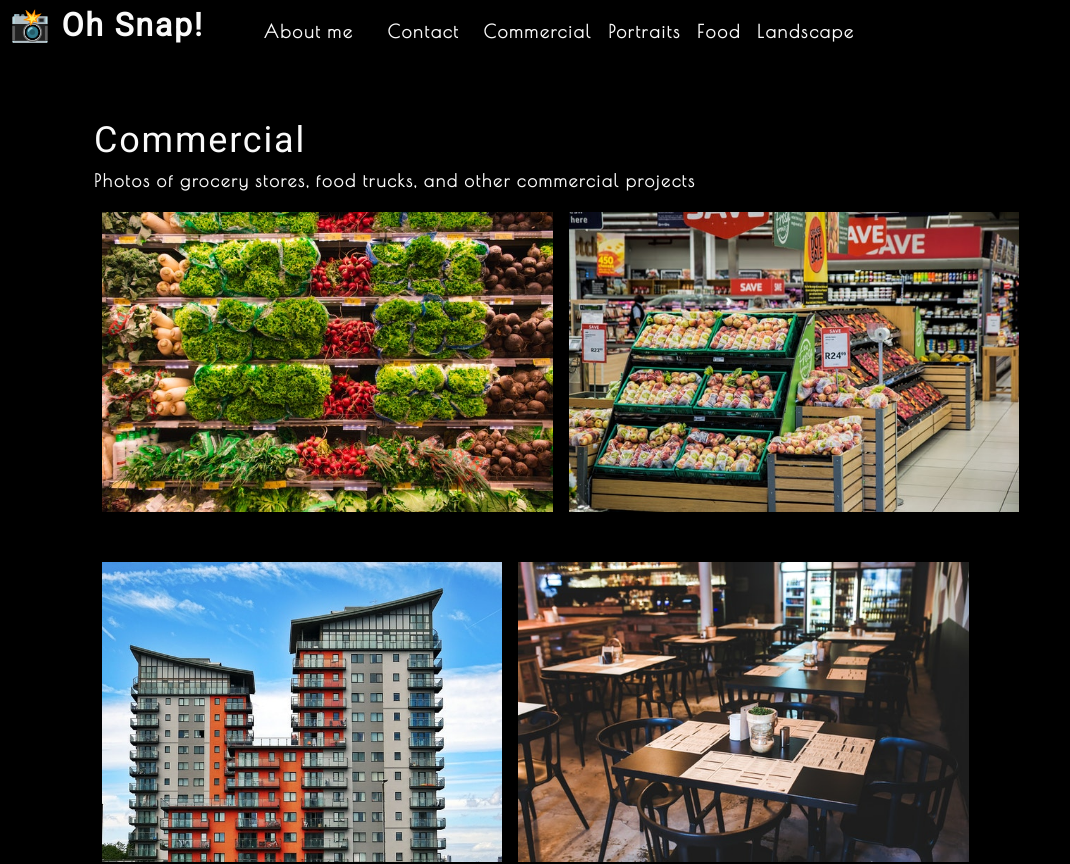
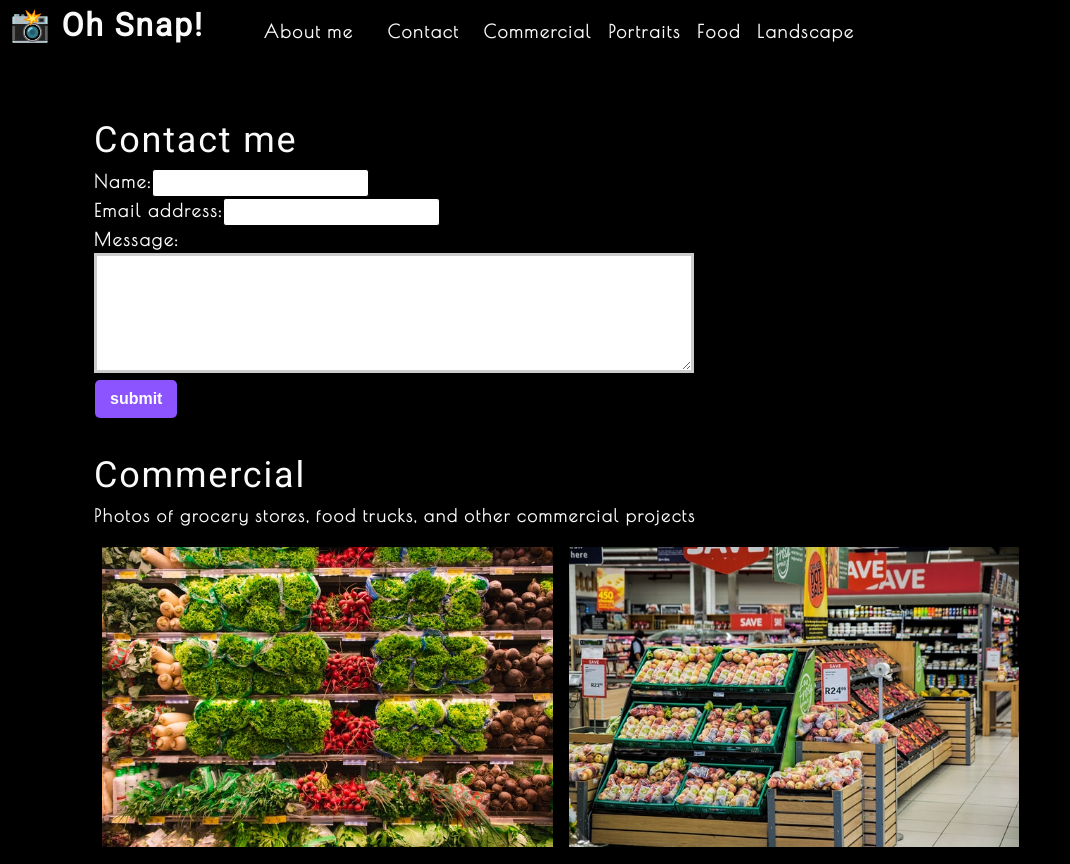
Before and after one commit to thomascupchurch/photo-port, a React (Create React App) app: page / in a window 1280 px wide. Shown: the top 864 px of the page, without its empty margins (0-1070 px from the left). Built offline with nearby package versions, Linux system fonts and the light colour scheme; the HTML template or start-up script is replaced by a standard one.

Commit message:
submits form data

```diff
--- a/src/App.js
+++ b/src/App.js
@@ -2,6 +2,7 @@
 import Nav from "./components/Nav";
 import About from "./components/About";
 import Gallery from "./components/Gallery";
+import ContactForm from "./components/Contact";
 
 function App() {
   const [categories] = useState([
@@ -29,8 +30,8 @@
       ></Nav>
       <main>
         <div>
+          <ContactForm></ContactForm>
           <Gallery currentCategory={currentCategory}></Gallery>
-
           <About></About>
         </div>
       </main>
--- a/src/components/Contact/index.js
+++ b/src/components/Contact/index.js
@@ -1,22 +1,50 @@
-import React from "react";
+import React, { useState } from "react";
 
 function ContactForm() {
-  // JSX
+  const [formState, setFormState] = useState({
+    name: "",
+    email: "",
+    message: "",
+  });
+  const { name, email, message } = formState;
+  function handleChange(e) {
+    setFormState({ ...formState, [e.target.name]: e.target.value });
+  }
+  function handleSubmit(e) {
+    e.preventDefault();
+    console.log(formState);
+  }
+
   return (
     <section>
       <h1>Contact me</h1>
-      <form id="contact-form">
+      <form id="contact-form" onSubmit={handleSubmit}>
         <div>
           <label htmlFor="name">Name:</label>
-          <input type="text" name="name" />
+          <input
+            type="text"
+            defaultValue={name}
+            onChange={handleChange}
+            name="name"
+          />
         </div>
         <div>
           <label htmlFor="email">Email address:</label>
-          <input type="email" name="email" />
+          <input
+            type="email"
+            defaultValue={email}
+            name="email"
+            onChange={handleChange}
+          />
         </div>
         <div>
           <label htmlFor="message">Message:</label>
-          <textarea name="message" rows="5" />
+          <textarea
+            name="message"
+            defaultValue={message}
+            rows="5"
+            onChange={handleChange}
+          />
         </div>
         <button type="submit">submit</button>
       </form>
```
